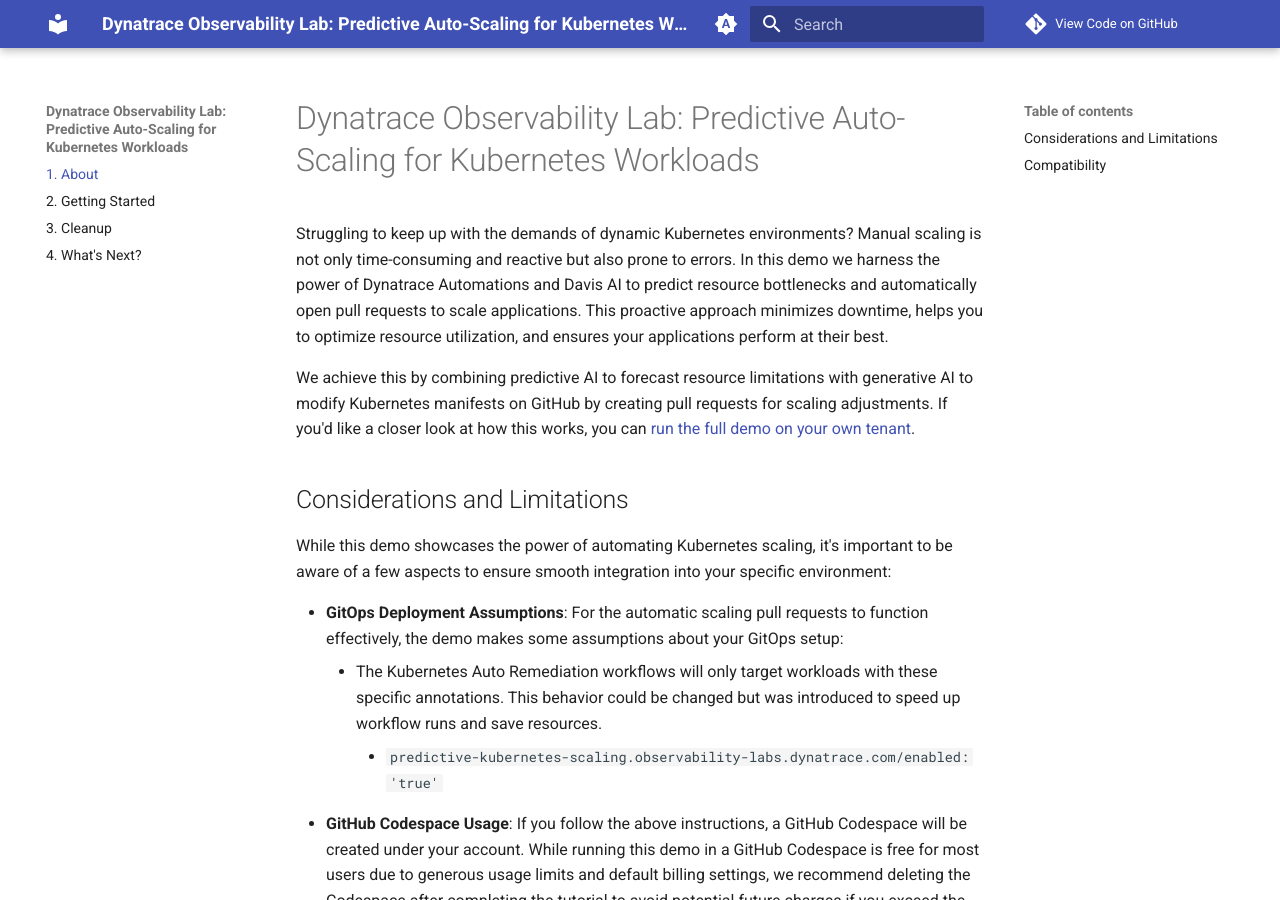
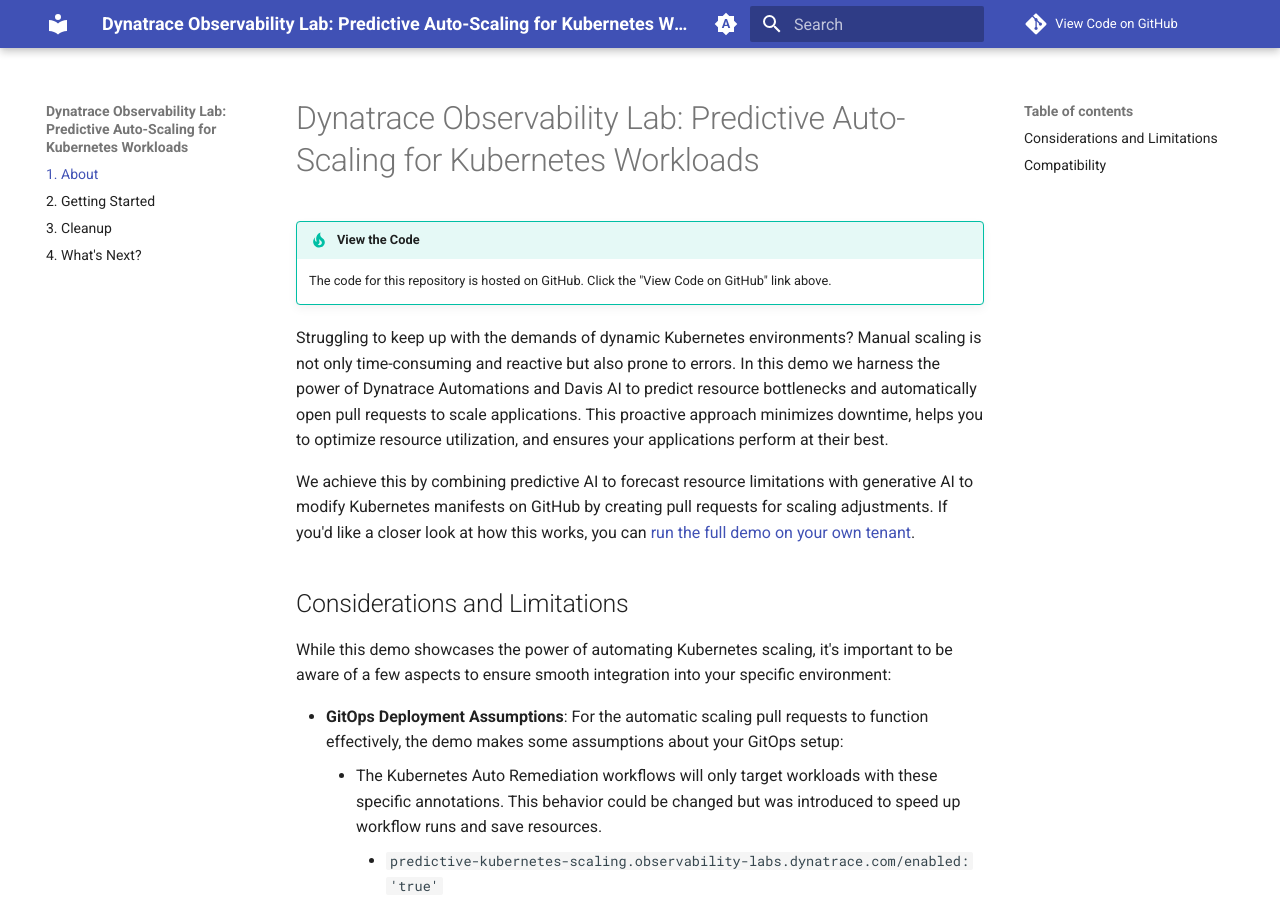
Before and after one commit to Dynatrace/obslab-predictive-kubernetes-scaling, an MkDocs documentation site: the page built from docs/index.md, in a window 1280 px wide and 900 px high. Built offline with MkDocs 1.6.1 and Material for MkDocs 9.7.7, drawn with Linux system fonts in a browser that asks for light colours; comment, search, counter and statistics services are not loaded.

Commit message:
add view code snippet

```diff
--- a/docs/index.md
+++ b/docs/index.md
@@ -1,4 +1,6 @@
 # Dynatrace Observability Lab: Predictive Auto-Scaling for Kubernetes Workloads
+
+--8<-- "snippets/view-code.md"
 
 Struggling to keep up with the demands of dynamic Kubernetes environments? Manual scaling is not only time-consuming and
 reactive but also prone to errors. In this demo we harness the power of Dynatrace Automations and Davis AI to predict
--- /dev/null
+++ b/docs/snippets/view-code.md
@@ -0,0 +1,2 @@
+!!! tip "View the Code"
+    The code for this repository is hosted on GitHub. Click the "View Code on GitHub" link above.
--- a/mkdocs.yaml
+++ b/mkdocs.yaml
@@ -41,6 +41,8 @@
   - admonition
   - pymdownx.details
   - pymdownx.superfences
+  - pymdownx.snippets:
+      base_path: ["docs"]
 plugins:
     - search
     - markdownextradata
```
Also changed, not shown: docs/snippets/disclaimer.md (added, +4 -0 lines).
